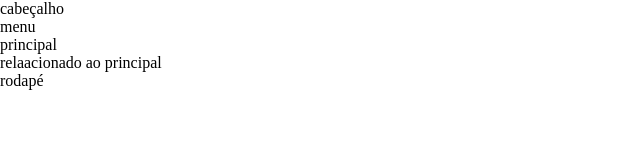
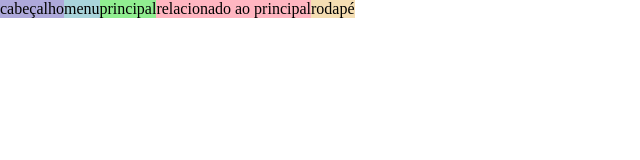
Before and after one commit to emyyyyy1/html, a plain HTML site: page index.html in a window 1280 px wide. Shown: the whole page, without its empty margins (0-640 px from the left). Drawn offline with Linux system fonts and the light colour scheme.

Commit message:
Update index.html

```diff
--- a/index.html
+++ b/index.html
@@ -10,19 +10,36 @@
             padding: 0;
             box-sizing: border-box;
         }
-        body{}
-        header{}
-        nav{}
-        main{}
-        aside{}
-        footer{}
+        body{
+            display: flex;
+        }
+        header {
+            display: flex;
+            background-color: rgb(174, 169, 219);
+        }
+        nav {
+            display: flex;
+            background-color: rgb(169, 212, 219);
+        }
+        main {
+            display: flex;
+            background-color: lightgreen;
+        }
+        aside {
+            display: flex;
+            background-color: lightpink;
+         }
+        footer {
+            display: flex;
+            background-color: wheat;
+        }
     </style>
 </head>
 <body>
     <header>cabeçalho</header>
     <nav>menu</nav>
     <main>principal</main>
-    <aside>relaacionado ao principal</aside>
+    <aside>relacionado ao principal</aside>
     <footer>rodapé</footer>
 </body>
 </html>
```
